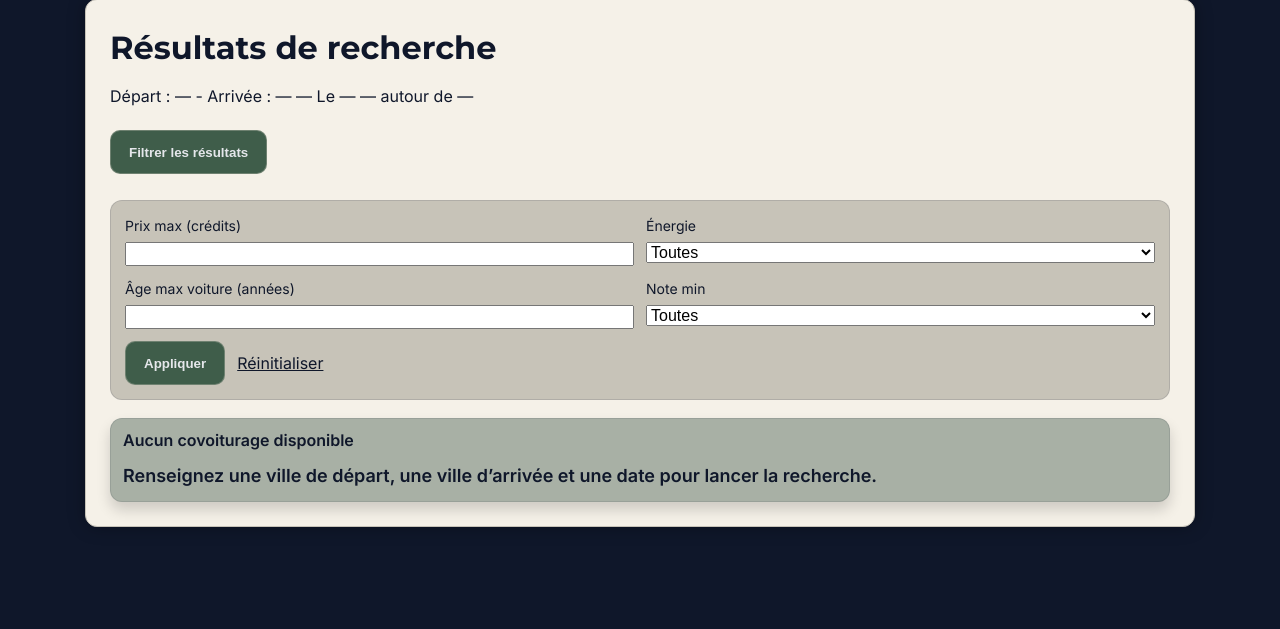
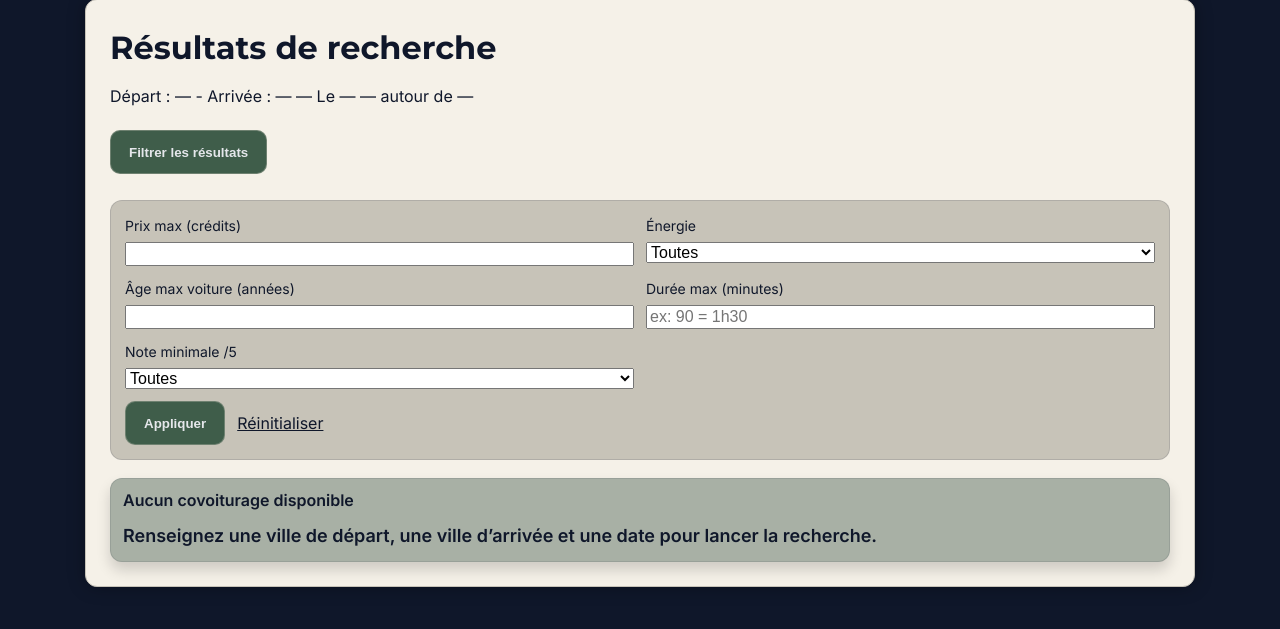
Before and after one commit to rebecca-roussel/ecoride, a Symfony app: template templates/resultats/index.html.twig in a window 1280 px wide, after a click on "Filtrer les résultats". Shown: the part 81-710 px from the top of the page. Run offline with Twig, Linux system fonts and the light colour scheme; the template is opened without the code that fills it, so the values that code supplies are empty; some libraries are stand-ins or nearby versions.

Commit message:
Ajoute le filtre de durée maximale dans les résultats

```diff
--- a/src/Service/PersistanceCovoituragePostgresql.php
+++ b/src/Service/PersistanceCovoituragePostgresql.php
@@ -47,6 +47,7 @@ final class PersistanceCovoituragePostgresql
     ?string $energie,
     ?int $ageMaxVoiture,
     ?int $noteMin,
+    ?int $dureeMaxMinutes = null,
   ): array {
     $pdo = $this->connexionPostgresql->obtenirPdo();
 
@@ -152,6 +153,11 @@ final class PersistanceCovoituragePostgresql
     if (null !== $noteMin) {
       $sql .= ' AND COALESCE(note.note_moyenne, 0) >= :note_min';
       $parametres['note_min'] = $noteMin;
+    }
+
+    if (null !== $dureeMaxMinutes) {
+      $sql .= " AND (covoiturage.date_heure_arrivee - covoiturage.date_heure_depart) <= (:duree_max_minutes * INTERVAL '1 minute')";
+      $parametres['duree_max_minutes'] = $dureeMaxMinutes;
     }
 
     $sql .= ' ORDER BY covoiturage.date_heure_depart ASC';
--- a/templates/resultats/index.html.twig
+++ b/templates/resultats/index.html.twig
@@ -139,7 +139,12 @@ Résultats de recherche - EcoRide
 						</div>
 
 						<div class="champ_filtre">
-							<label for="note_min">Note min</label>
+        					<label for="duree_max_minutes">Durée max (minutes)</label>
+        					<input id="duree_max_minutes" name="duree_max_minutes" type="number" min="10" max="1440" placeholder="ex: 90 = 1h30" value="{{ criteres.duree_max_minutes|default('') }}">
+						</div>
+
+						<div class="champ_filtre">
+							<label for="note_min">Note minimale /5</label>
 							<select id="note_min" name="note_min">
 								<option value="">Toutes</option>
 								{% for n in 1..5 %}
```
Also changed, not shown: src/Controller/ResultatsController.php (+9 -2 lines).
